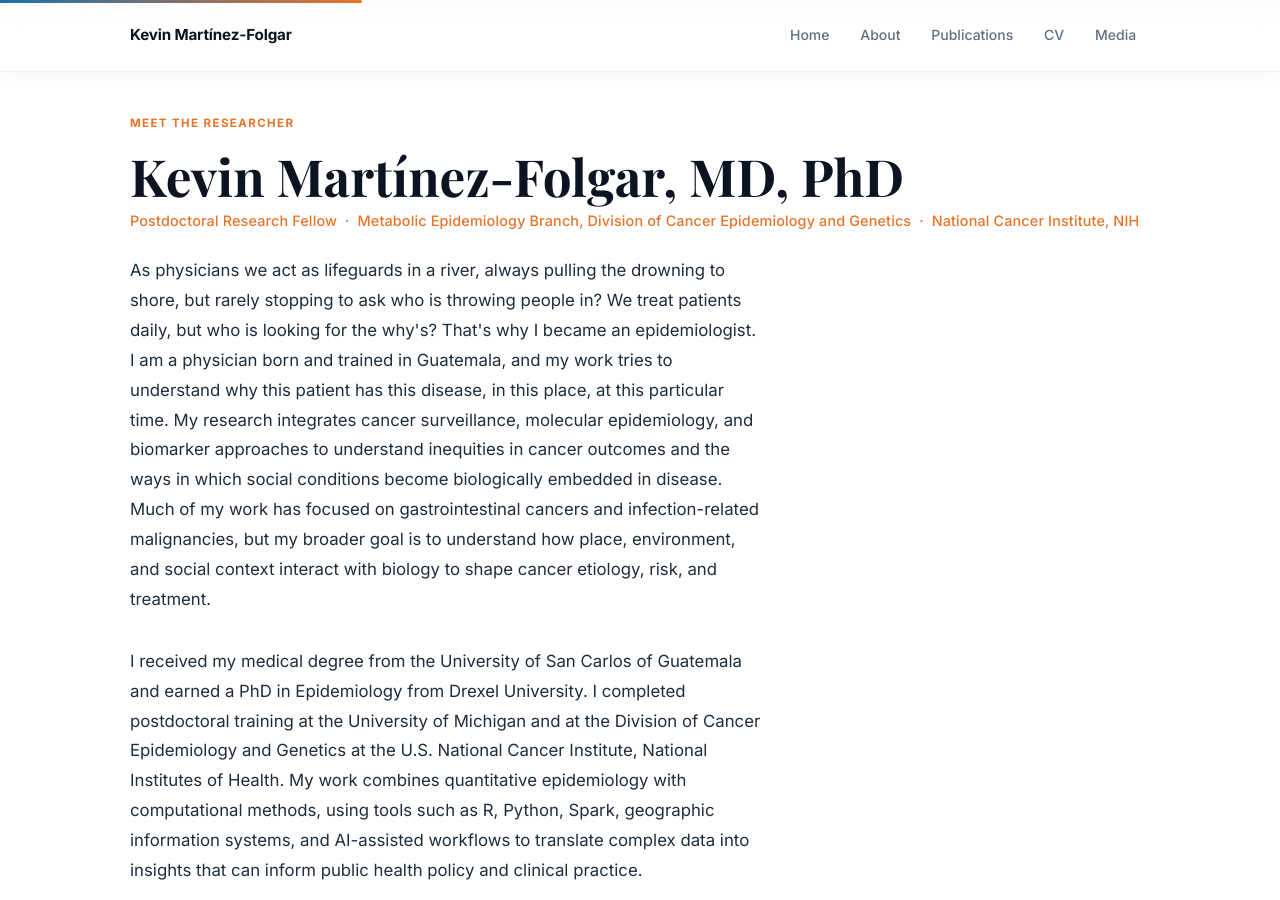
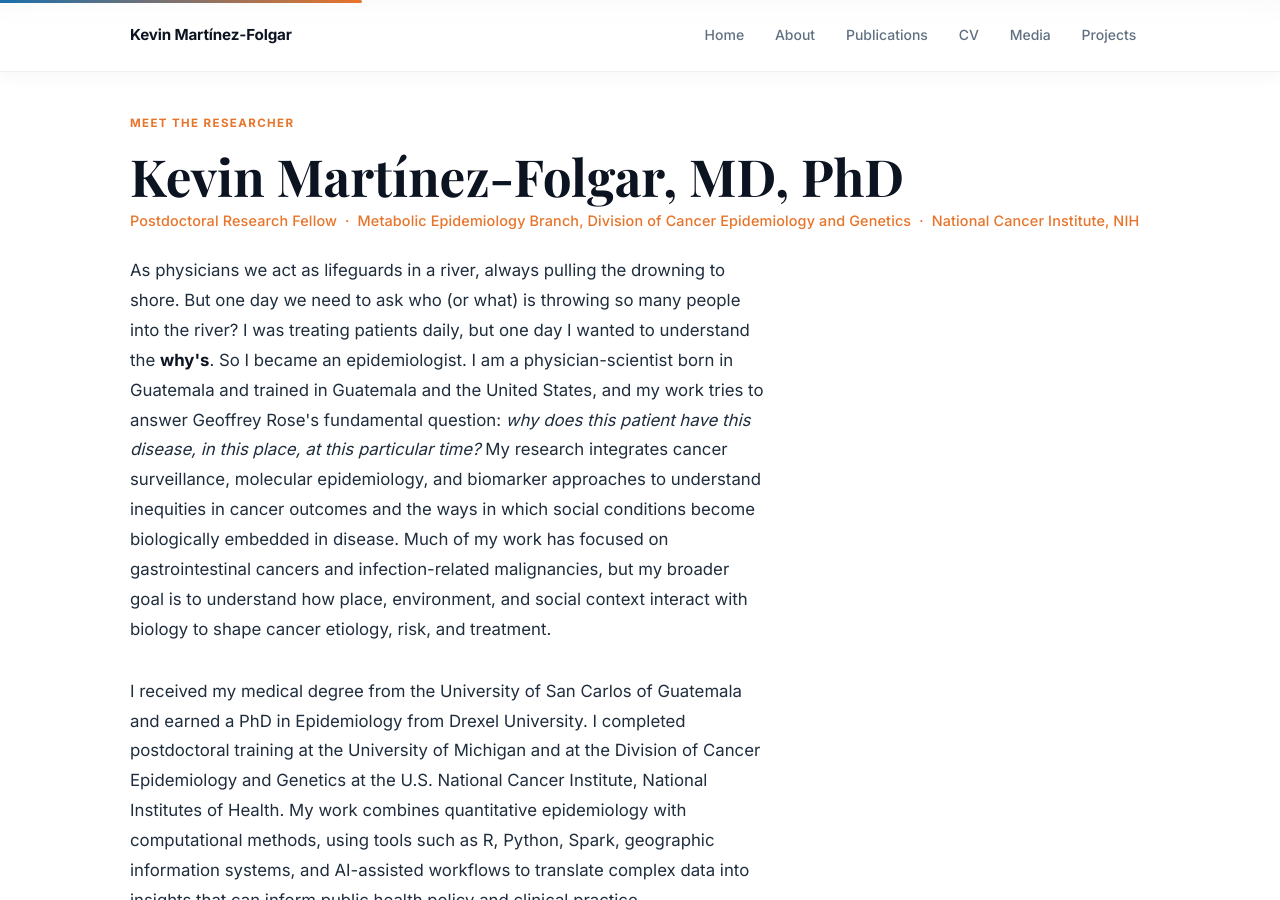
Before and after one commit to kmfolgar/kmfolgar.github.io, a Jekyll site: the page built from index.md, in a window 1280 px wide and 900 px high, scrolled down 876 px. Built offline with Jekyll 4.4.1, drawn with Linux system fonts in a browser that asks for light colours; some web fonts are replaced.

Commit message:
Updated default page

```diff
--- a/_layouts/default.html
+++ b/_layouts/default.html
@@ -30,6 +30,7 @@
         <a href="{{ '/publications/' | relative_url }}">Publications</a>
         <a href="{{ '/cv/' | relative_url }}">CV</a>
         <a href="{{ '/appearances/' | relative_url }}">Media</a>
+        <a href="{{ '/projects/' | relative_url }}">Projects</a>
       </nav>
     </div>
   </header>
--- a/index.md
+++ b/index.md
@@ -25,7 +25,7 @@ title: Home
       <h2 class="intro-name">Kevin Martínez-Folgar, MD, PhD</h2>
       <p class="intro-role">Postdoctoral Research Fellow &nbsp;·&nbsp; Metabolic Epidemiology Branch, Division of Cancer Epidemiology and Genetics &nbsp;·&nbsp; National Cancer Institute, NIH</p>
       <p class="intro-bio">
-As physicians we act as lifeguards in a river, always pulling the drowning to shore, but rarely stopping to ask who is throwing people in? We treat patients daily, but who is looking for the why's? That's why I became an epidemiologist. I am a physician born and trained in Guatemala, and my work tries to understand why this patient has this disease, in this place, at this particular time. My research integrates cancer surveillance, molecular epidemiology, and biomarker approaches to understand inequities in cancer outcomes and the ways in which social conditions become biologically embedded in disease. Much of my work has focused on gastrointestinal cancers and infection-related malignancies, but my broader goal is to understand how place, environment, and social context interact with biology to shape cancer etiology, risk, and treatment.
+As physicians we act as lifeguards in a river, always pulling the drowning to shore. But one day we need to ask who (or what) is throwing so many people into the river? I was treating patients daily, but one day I wanted to understand the <strong>why's</strong>. So I became an epidemiologist. I am a physician-scientist born in Guatemala and trained in Guatemala and the United States, and my work tries to answer Geoffrey Rose's fundamental question: <em>why does this patient have this disease, in this place, at this particular time?</em> My research integrates cancer surveillance, molecular epidemiology, and biomarker approaches to understand inequities in cancer outcomes and the ways in which social conditions become biologically embedded in disease. Much of my work has focused on gastrointestinal cancers and infection-related malignancies, but my broader goal is to understand how place, environment, and social context interact with biology to shape cancer etiology, risk, and treatment.
       </p>
       <p class="intro-bio">
 I received my medical degree from the University of San Carlos of Guatemala and earned a PhD in Epidemiology from Drexel University. I completed postdoctoral training at the University of Michigan and at the Division of Cancer Epidemiology and Genetics at the U.S. National Cancer Institute, National Institutes of Health. My work combines quantitative epidemiology with computational methods, using tools such as R, Python, Spark, geographic information systems, and AI-assisted workflows to translate complex data into insights that can inform public health policy and clinical practice.
```
Also changed, not shown: projects/index.md (added, +16 -0 lines).
